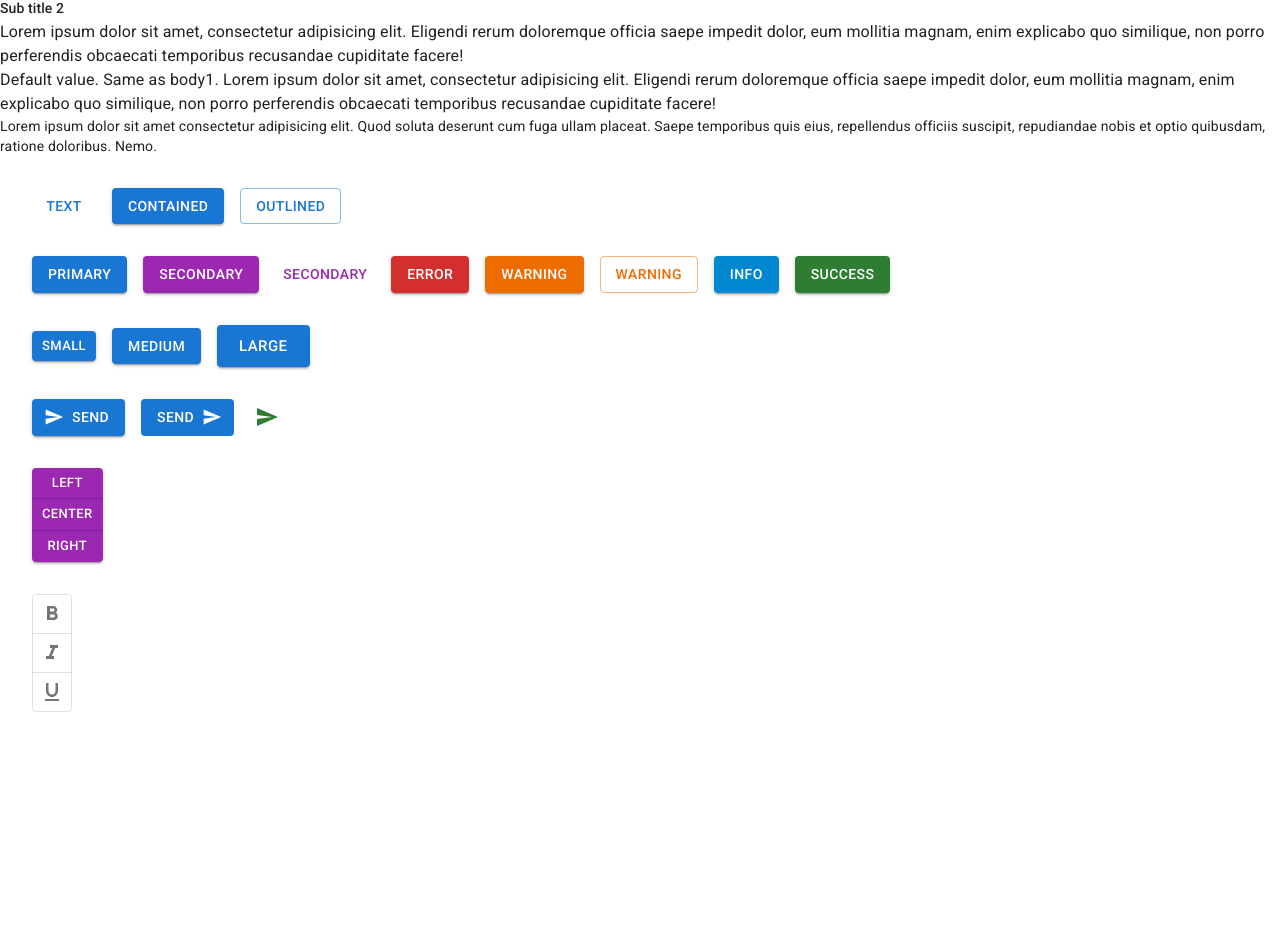
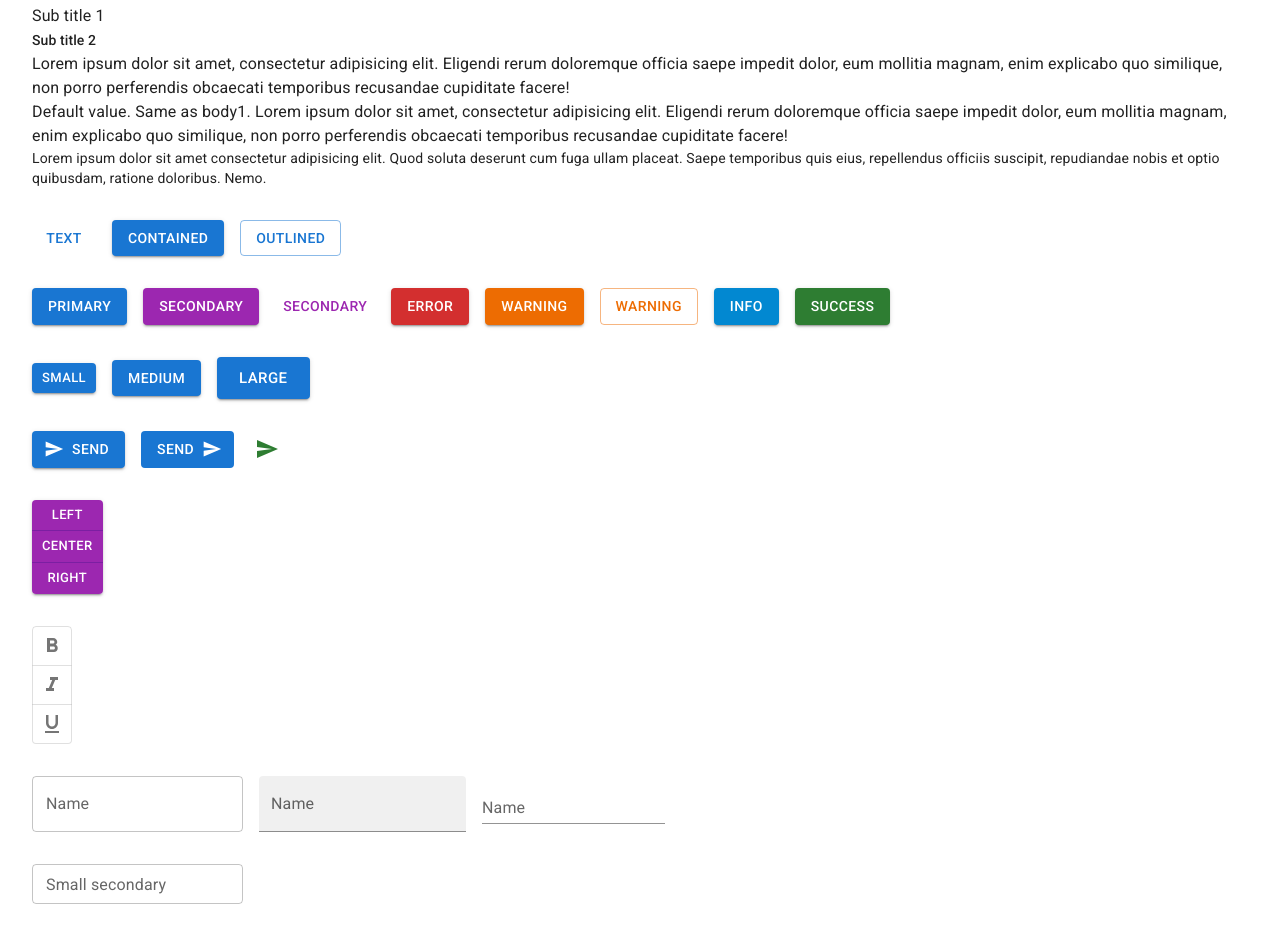
Before and after one commit to MariusDevelops/react-ts-mui, a React (Vite) app: page / in a window 1280 px wide. Shown: the part 388-1322 px from the top of the page. Before the commit the page ends 1132 px from the top, so only its background shows below. Built offline with nearby package versions, Linux system fonts and the light colour scheme.

Commit message:
feat: text field component

```diff
--- a/src/app.tsx
+++ b/src/app.tsx
@@ -1,12 +1,15 @@
 import React from 'react';
 import TypographyPage from 'pages/typography-page';
 import ButtonPage from 'pages/button-page';
+import TextFieldPage from 'pages/text-field-page';
+import { Box } from '@mui/material';
 
 const App = () => (
-  <>
+  <Box sx={{ m: 4 }}>
     <TypographyPage />
     <ButtonPage />
-  </>
+    <TextFieldPage />
+  </Box>
 
 );
 
--- a/src/pages/button-page.tsx
+++ b/src/pages/button-page.tsx
@@ -1,7 +1,3 @@
-/* eslint-disable max-len */
-/* eslint-disable no-console */
-/* eslint-disable import/no-extraneous-dependencies */
-/* eslint-disable no-alert */
 import React, { useState } from 'react';
 import {
   Stack, Button, IconButton, ButtonGroup, ToggleButton, ToggleButtonGroup,
@@ -19,7 +15,7 @@ const ButtonPage = () => {
   };
 
   return (
-    <Stack spacing={4} sx={{ m: 4 }}>
+    <Stack sx={{ mt: 4 }} spacing={4}>
       <Stack spacing={2} direction="row">
         <Button variant="text" href="https://google.com" target="_blank">Text</Button>
         <Button variant="contained">Contained</Button>
--- /dev/null
+++ b/src/pages/text-field-page.tsx
@@ -0,0 +1,41 @@
+import React, { useState } from 'react';
+import { Stack } from '@mui/system';
+import { TextField, InputAdornment } from '@mui/material';
+import AttachMoneyIcon from '@mui/icons-material/AttachMoney';
+import ScaleIcon from '@mui/icons-material/Scale';
+
+const TextFieldPage = () => {
+  const [value, setValue] = useState('');
+
+  return (
+    <Stack sx={{ mt: 4 }} spacing={4}>
+      <Stack direction="row" spacing={2}>
+        <TextField label="Name" variant="outlined" />
+        <TextField label="Name" variant="filled" />
+        <TextField label="Name" variant="standard" />
+      </Stack>
+
+      <Stack direction="row" spacing={2}>
+        <TextField label="Small secondary" size="small" color="secondary" />
+      </Stack>
+
+      <Stack direction="row" spacing={2}>
+        <TextField label="Form input" required value={value} onChange={(e) => setValue(e.target.value)} error={!value} helperText={!value ? 'Required' : 'Do not share your password with anyone'} />
+        <TextField label="Password" type="password" required helperText="Do not share your password with anyone" disabled />
+        <TextField label="Read only" InputProps={{ readOnly: true }} />
+      </Stack>
+
+      <Stack direction="row" spacing={2}>
+        <TextField label="Amount" InputProps={{ startAdornment: <InputAdornment position="start">$</InputAdornment> }} />
+        <TextField label="Weight" InputProps={{ endAdornment: <InputAdornment position="end">kg</InputAdornment> }} />
+      </Stack>
+
+      <Stack direction="row" spacing={2}>
+        <TextField label="Amount" InputProps={{ startAdornment: <InputAdornment position="start"><AttachMoneyIcon /></InputAdornment> }} />
+        <TextField label="Weight" InputProps={{ endAdornment: <InputAdornment position="end"><ScaleIcon /></InputAdornment> }} />
+      </Stack>
+    </Stack>
+  );
+};
+
+export default TextFieldPage;
--- a/src/pages/typography-page.tsx
+++ b/src/pages/typography-page.tsx
@@ -1,9 +1,9 @@
 /* eslint-disable max-len */
 import React from 'react';
-import { Typography } from '@mui/material';
+import { Typography, Box } from '@mui/material';
 
 const TypographyPage = () => (
-  <div>
+  <Box>
     <Typography variant="h1">h1 Heading</Typography>
     <Typography variant="h2">h2 Heading</Typography>
     <Typography variant="h3">h3 Heading</Typography>
@@ -19,7 +19,7 @@ const TypographyPage = () => (
       Default value. Same as body1. Lorem ipsum dolor sit amet, consectetur adipisicing elit. Eligendi rerum doloremque officia saepe impedit dolor, eum mollitia magnam, enim explicabo quo similique, non porro perferendis obcaecati temporibus recusandae cupiditate facere!
     </Typography>
     <Typography variant="body2">Lorem ipsum dolor sit amet consectetur adipisicing elit. Quod soluta deserunt cum fuga ullam placeat. Saepe temporibus quis eius, repellendus officiis suscipit, repudiandae nobis et optio quibusdam, ratione doloribus. Nemo.</Typography>
-  </div>
+  </Box>
 );
 
 export default TypographyPage;
```
Also changed, not shown: .eslintrc.cjs.
